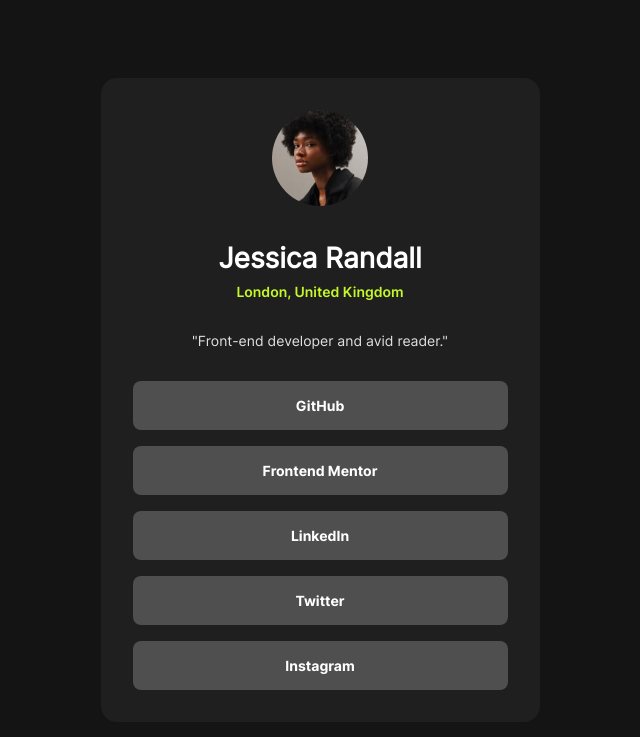
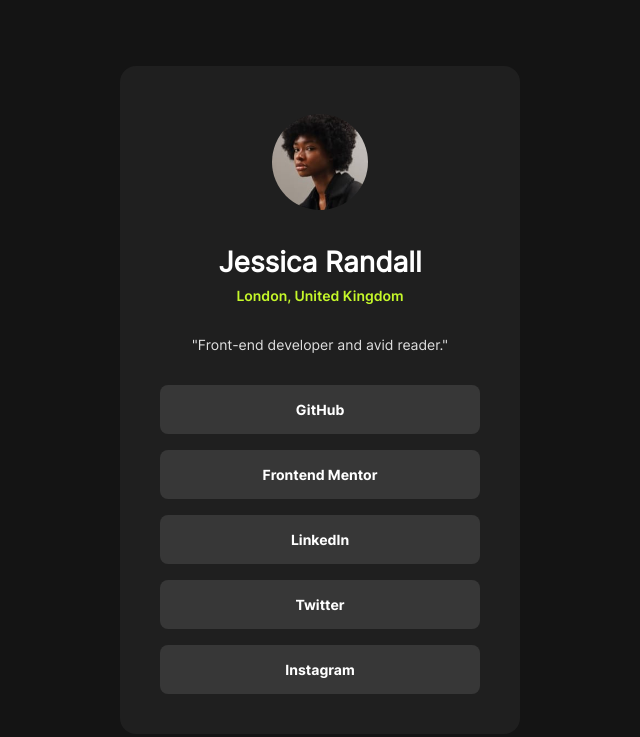
Before and after one commit to maurihed/frontendmentors, a plain HTML site: page social-links-profile-main/index.html in a window 1280 px wide. Shown: the whole page, without its empty margins (320-960 px from the left). Drawn offline with Linux system fonts and the light colour scheme.

Commit message:
Updating card sizing

```diff
--- a/social-links-profile-main/assets/styles.css
+++ b/social-links-profile-main/assets/styles.css
@@ -11,14 +11,14 @@
     --semi-bold-font-weight: 600;
     --bold-font-weight: 700;
     /* Spacing */
-    --profileCard-width: 375px;
+    --profileCard-width: 400px;
 }
 
 /* css reset */
 * {
     padding: 0;
     margin: 0;
-    box-sizing: content-box;
+    box-sizing: border-box;
 }
 
 html {
@@ -56,7 +56,7 @@
 
 .profileCard {
     background-color: var(--dark-grey);
-    padding: 2rem;
+    padding: 2.5rem;
     border-radius: 1rem;
     width: 100%;
     margin: 0 1.5rem;
@@ -73,7 +73,7 @@
     width: 96px;
     height: 96px;
     border-radius: 50%;
-    margin-bottom: 2rem;
+    margin: .5rem 0 2rem;
 }
 
 .profileCard__title {
@@ -104,7 +104,7 @@
 
 .socialLink a {
     display: block;
-    background: #e0e0e040;
+    background: #e0e0e020;
     padding: 1rem;
     border-radius: .5rem;
     text-decoration: none;
@@ -113,7 +113,7 @@
 }
 
 .socialLink a:hover {
-    background: #e0e0e080;
+    background: #e0e0e060;
 }
 
 @media screen and (max-width: 768px) {
--- a/social-links-profile-main/index.html
+++ b/social-links-profile-main/index.html
@@ -16,7 +16,7 @@
   </style>
 </head>
 <body>
-  <div class="profileCard">
+  <main class="profileCard">
     <img class="profileCard__image" src="assets/images/avatar-jessica.jpeg" alt="jessica">
     <h1 class="profileCard__title">Jessica Randall</h1>
     <p class="profileCard__subtitle">London, United Kingdom</p>
@@ -28,6 +28,6 @@
       <li class="socialLink"><a href="#">Twitter</a></li>
       <li class="socialLink"><a href="#">Instagram</a></li>
     </ul>
-  </div>
+  </main>
 </body>
 </html>
```
